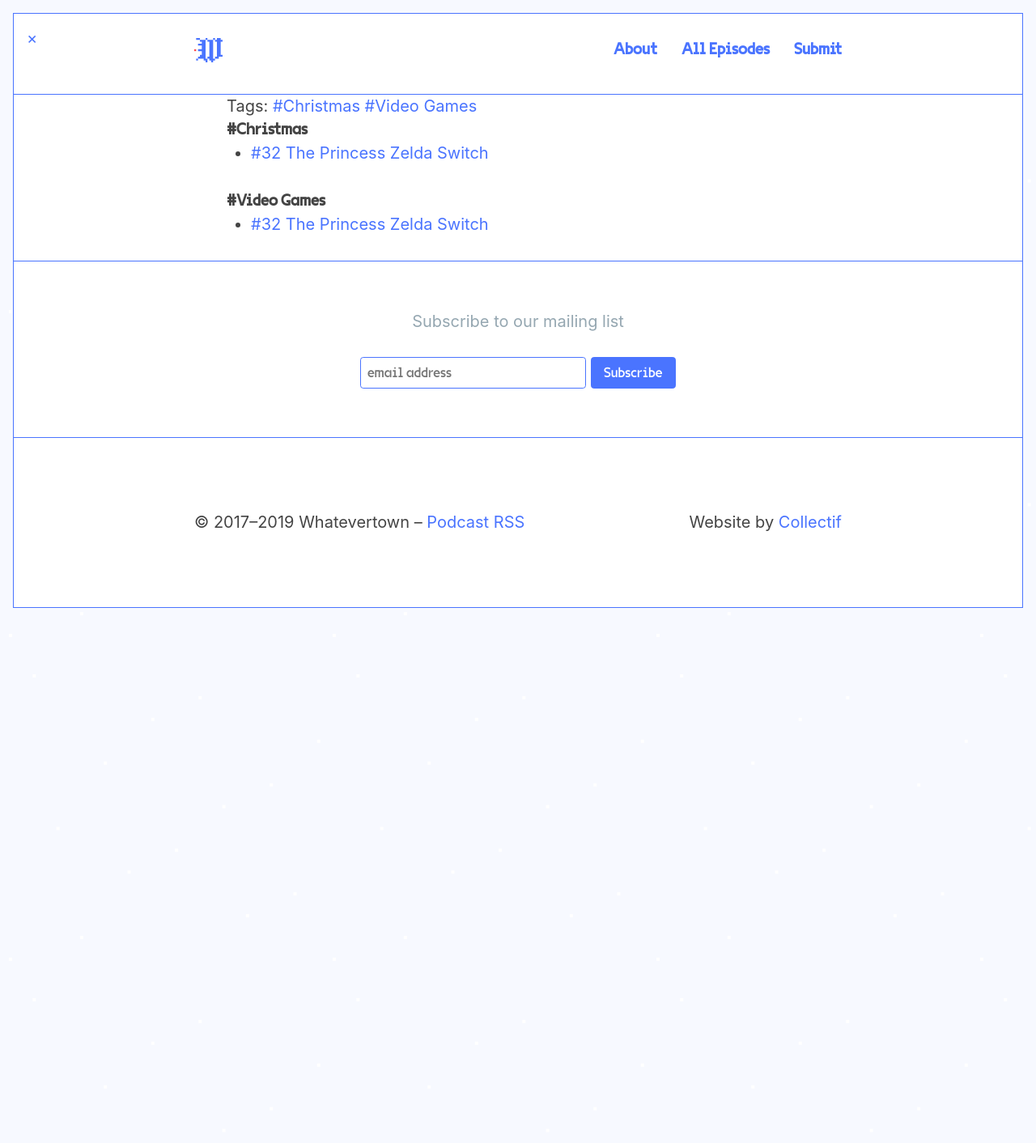
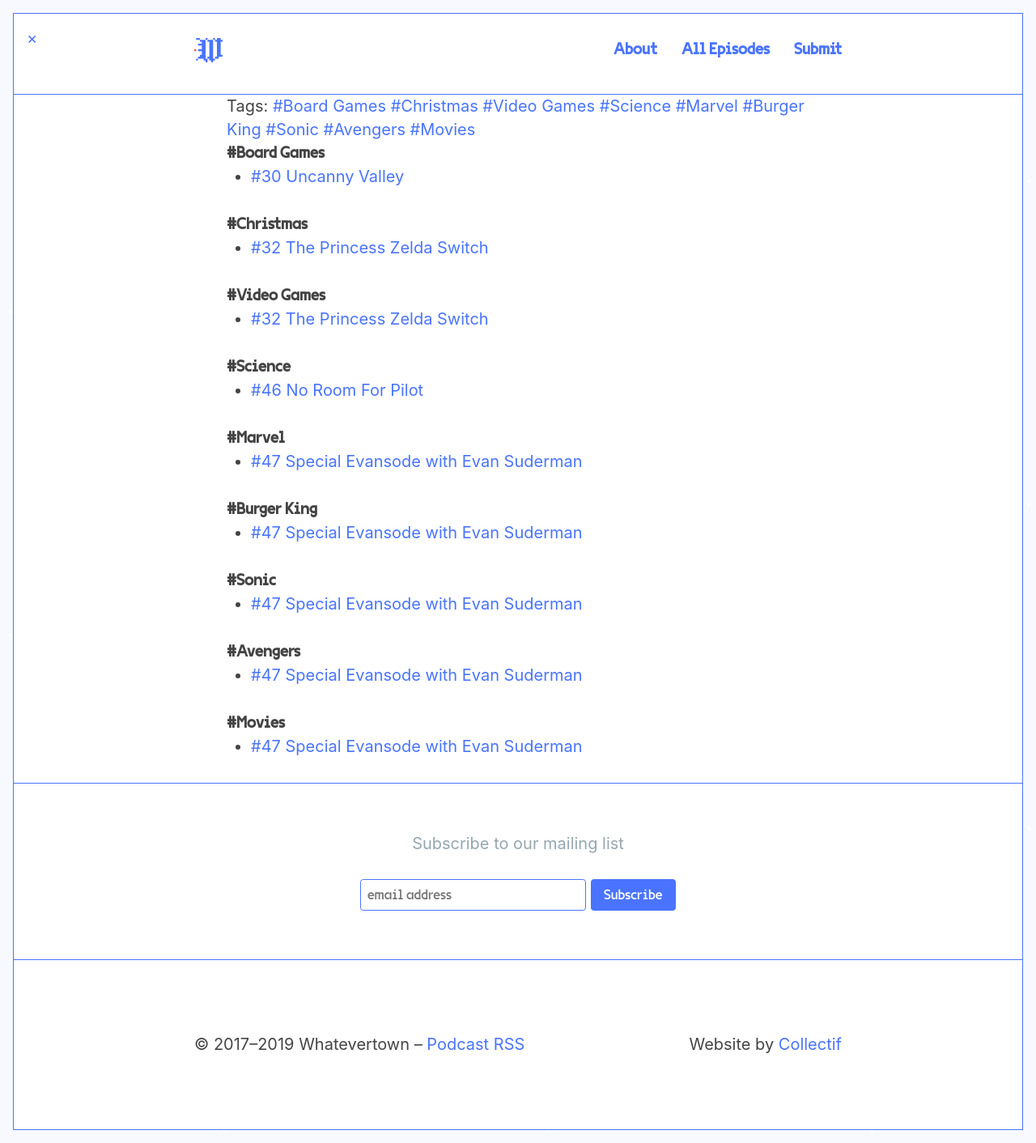
Before and after one commit to jondueck/whatevertown, a Jekyll site: the page built from tags.html, in a window 1280 px wide. Shown: the whole page at 81% size. Built offline with Jekyll 4.4.1, drawn with Linux system fonts in a browser that asks for light colours; some web fonts are replaced; before the commit the page ends 900 px from its top, so only the background shows below that.

Commit message:
Updated 47 and 4 other files

```diff
--- a/_config.yml
+++ b/_config.yml
@@ -42,6 +42,9 @@ defaults:
   values:
     layout: post
     author: Whatevertown
+    season: ''
+    episode_type: full
+    episode: ''
     file: ''
     file_itunes: ''
     stitcher: ''
@@ -56,9 +59,6 @@ defaults:
     explicit: 'no'
     block: 'no'
     comments: 'true'
-    season: ''
-    episode_type: full
-    episode: ''
 - scope:
     path: ''
     type: hosts
--- a/_posts/2018-11-27-207.md
+++ b/_posts/2018-11-27-207.md
@@ -2,16 +2,12 @@
 title: "#30 Uncanny Valley"
 date: 2018-11-27 18:20:00 -06:00
 permalink: "/episode/s02e07/"
-season: 2
-episode: 30
-episode_type: full
+tags:
+- Board Games
 author: Whatevertown
 file: https://s3.ca-central-1.amazonaws.com/lodgment-remark-slipshod/s02e07.mp3
 file_itunes: https://s3.ca-central-1.amazonaws.com/lodgment-remark-slipshod/s02e07.m4a
 stitcher: 57438018
-soundcloud:
-googleplay:
-itunes:
 artwork: "/dist/artwork/artwork_default.jpg"
 summary: The guys talk about the new Lion King, getting in trouble in school, play
   a new game, and decide how famous they'd rather be.
@@ -22,6 +18,9 @@ length: 55073527
 explicit: 'no'
 block: 'no'
 comments: true
+season: 2
+episode_type: full
+episode: 30
 layout: post
 ---
 
--- a/_posts/2019-04-16-number-46.markdown
+++ b/_posts/2019-04-16-number-46.markdown
@@ -1,6 +1,8 @@
 ---
 title: "#46 No Room For Pilot"
 date: 2019-04-16 19:27:00 -05:00
+tags:
+- Science
 author: Whatevertown
 file: https://s3.ca-central-1.amazonaws.com/lodgment-remark-slipshod/e46.mp3
 file_itunes: https://s3.ca-central-1.amazonaws.com/lodgment-remark-slipshod/e46.m4a
--- /dev/null
+++ b/_posts/episode/2019-05-07-47.markdown
@@ -0,0 +1,39 @@
+---
+title: "#47 Special Evansode with Evan Suderman"
+date: 2019-05-07 09:00:00 -05:00
+permalink: "/episode/47/"
+tags:
+- Marvel
+- Burger King
+- Sonic
+- Avengers
+- Movies
+author: Whatevertown
+season: 2
+episode_type: full
+episode: 47
+file: https://s3.ca-central-1.amazonaws.com/lodgment-remark-slipshod/e47.mp3
+artwork: "/dist/artwork/artwork_default.jpg"
+summary: The episode where we talk about the new Sonic trailer, our favourite Marvel
+  movies, and whatever.
+excerpt: The episode where we talk about the new Sonic trailer, our favourite Marvel
+  movies, and whatever.
+duration: '59:47'
+length: 57401597
+explicit: 'no'
+block: 'no'
+comments: true
+---
+
+## Links
+- [Sonic trailer](https://www.youtube.com/watch?v=FvvZaBf9QQI)
+- [Burger King's #FeelYourWay campaign](https://www.vox.com/the-goods/2019/5/2/18527110/burger-king-unhappy-meals-steakumms-sad-brand-twitter)
+- Lynette Giesbrecht – guest on [Episode 37](https://whatevertown.com/2019/02/05/number-37/) – started a podcast: Version Five](https://open.spotify.com/show/4gficl1UZPXD92DAjhna5p?si=QX_YL7xzQJyuZub90T1lzA).
+- [Tyler Huckabee](https://twitter.com/tylerhuckabee)'s [Marvel MCU primer](https://docs.google.com/presentation/d/e/2PACX-1vQ-zp10CSiWnW698oXyex9zKw--DVL4vDmjKEDxaU254F3Rre2ALINWT6SpAf6eU5p0UN-PdGNWl4C-/pub?start=false&loop=false&delayms=60000&slide=id.p)
+
+## Recommendations
+
+Jon: [Cape Town](https://twitter.com/capetownpod)
+Ryan: [*I Love You. It's a Fever Dream* by The Tallest Man on Earth](https://open.spotify.com/album/21iUYmZgiaPv5xvfTYKqRs?si=DfHfcYKHTuiApb3h81H_Yg), [People by Hillsong UNITED](https://open.spotify.com/album/2YRlXTl0heTfVc5oWmGLsg?si=IZ4TCxRrR6ahzvLJ0ROkhg)
+Tim: [Cuphead](http://www.cupheadgame.com/)
+Evan: [Doom Patrol](https://www.youtube.com/watch?v=6tTM9nbRk5A)
```
Also changed, not shown: 1 other file.
